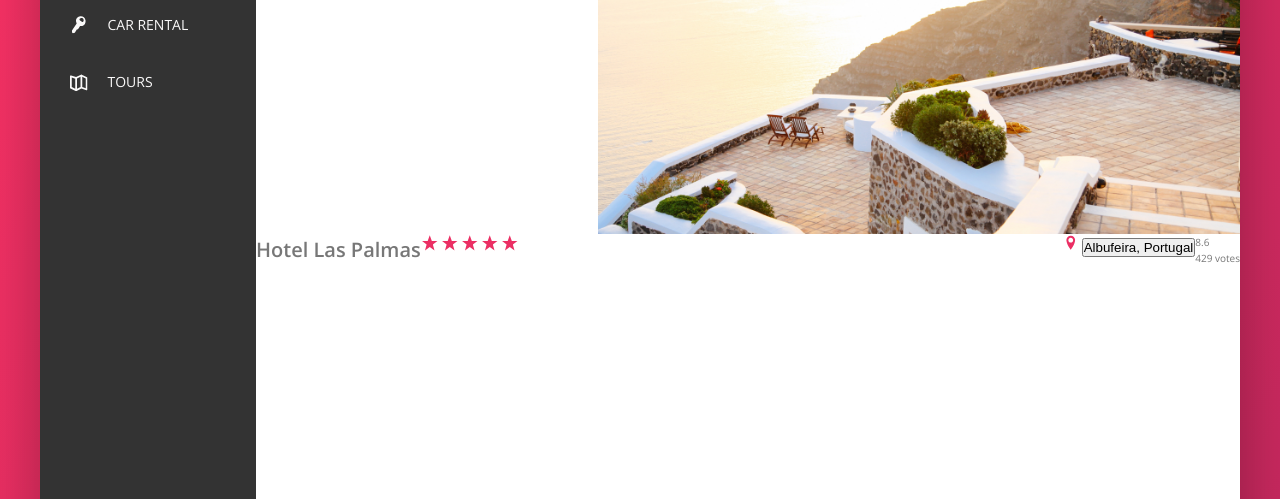
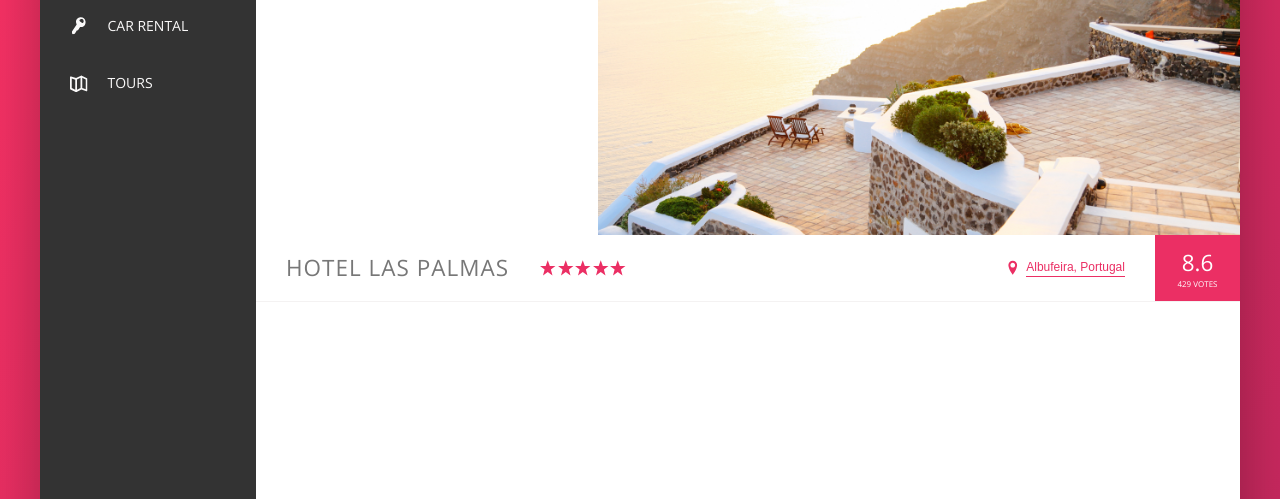
Before and after one commit to Kozlvign/Project-1, a website: page index.html in a window 1280 px wide. Shown: the part 301-800 px from the top of the page. Drawn offline with nearby package versions, Linux system fonts and the light colour scheme.

Commit message:
First part of overview done

```diff
--- a/sass/_components.scss
+++ b/sass/_components.scss
@@ -198,12 +198,20 @@
 // HOTEL OVERVIEW
 .overview {
     display: flex;
+    align-items: center;
+    border-bottom: 1px solid $--grey-light-2;
+
 
     &__heading {
-
+        font-size: 2.25rem;
+        font-weight: 300;
+        text-transform: uppercase;
+        letter-spacing: 1px;
+        padding: 1.5rem 3rem;
     }
 
     &__stars {
+        display: flex;
         margin-right: auto;
     }
 
@@ -215,18 +223,76 @@
     }
 
     &__location {
+        display: flex;
+        align-items: center;
+        font-size: 1.2rem;
+    }
 
+    &__icon-location {
+        margin-right: .5rem;
     }
 
     &__rating {
+        display: flex;
+        flex-direction: column;
+        align-items: center;
+        justify-content: center;
 
+        background-color: $--color-primary;
+        color: #fff;
+        margin-left: 3rem;
+        padding: 0 2.25rem;
+        align-self: stretch;
     }
 
     &__rating-average {
-
+        font-size: 2.25rem;
+        font-weight: 300;
+        margin-bottom: -3px;
     }
 
     &__rating-count {
-
+        font-size: .8rem;
+        text-transform: uppercase;
     }
 }
+
+///////////////////////////////////////
+// BUTTON INLINE
+.btn-inline {
+    border: none;
+    color: $--color-primary;
+    font-size: inherit;
+    border-bottom: 1px solid currentColor;
+    padding-bottom: .2rem;
+    display: inline-block;
+    background-color: transparent;
+    cursor: pointer;
+    transition: all .2s;
+
+    &:hover {
+        color: $--grey-dark-1;
+    }
+
+    &:focus {
+        outline: none;
+        animation: pulsate 1s infinite;
+    }
+}
+
+@keyframes pulsate {
+    0% {
+        transform: scale(1);
+        box-shadow: none;
+    }
+
+    50% {
+        transform: scale(1.05);
+        box-shadow: 0 1rem 4rem rgba(0,0,0,.25);
+    }
+
+    100% {
+        transform: scale(1);
+        box-shadow: none;
+    }
+}
--- a/sass/_layout.scss
+++ b/sass/_layout.scss
@@ -11,7 +11,7 @@
     font-size: 1.4rem;
     height: 7rem;
     background-color: #fff;
-    border-bottom: $--grey-light-2;
+    border-bottom: 1px solid $--grey-light-2;
 
     display: flex;
     justify-content: space-between;
```
Also changed, not shown: css/style.css.
